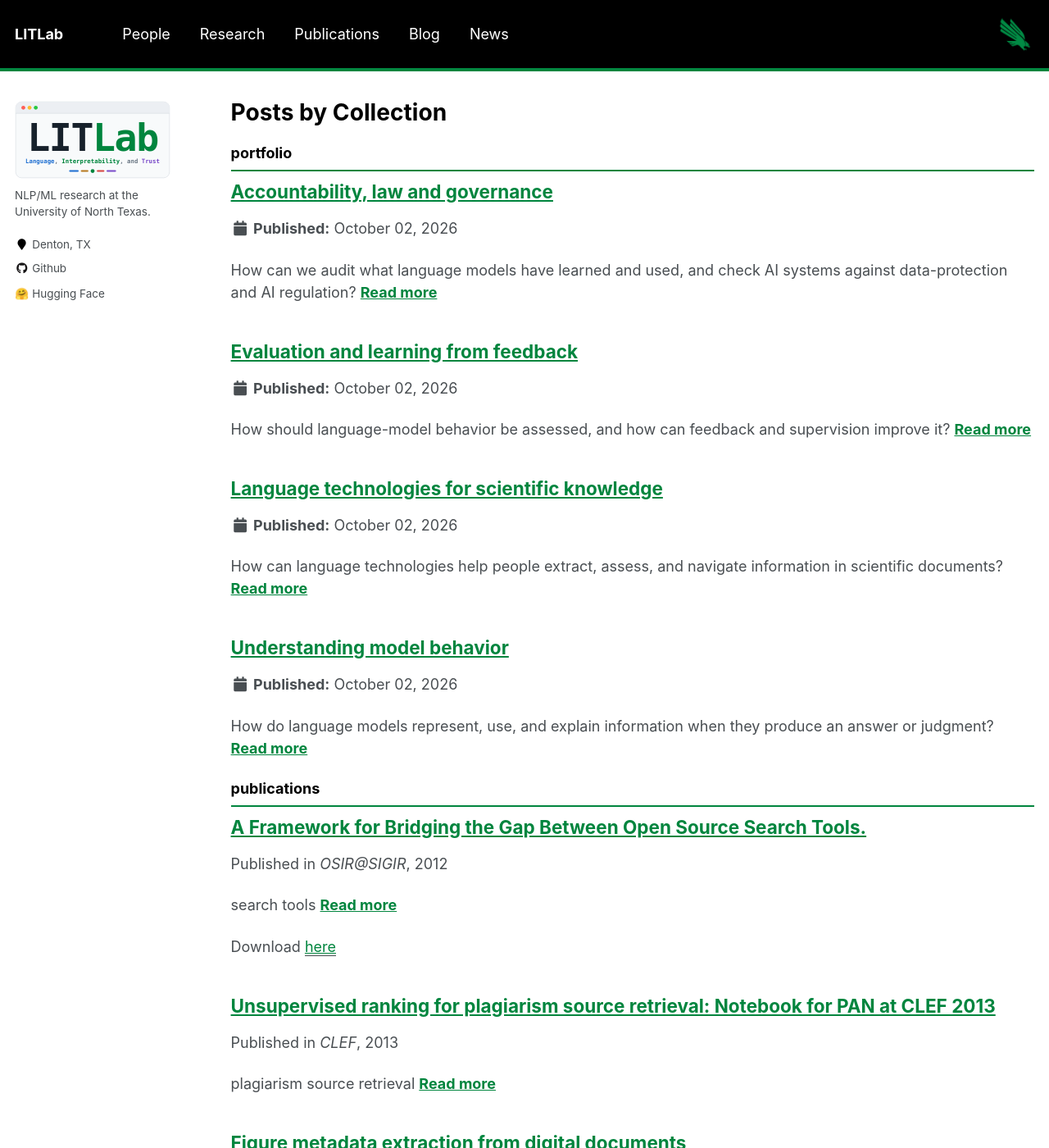
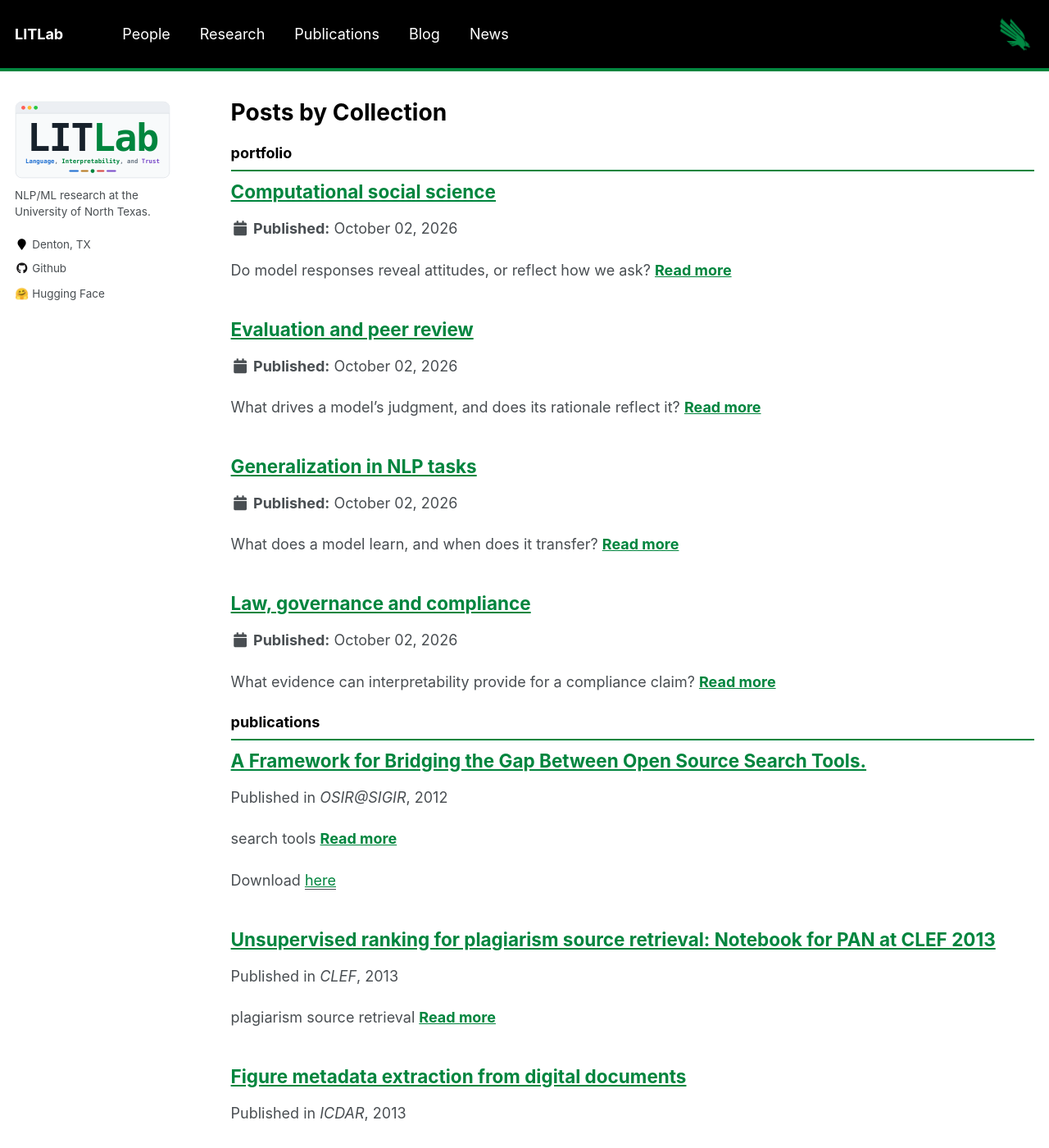
Before and after one commit to thelitlab/thelitlab.github.io, a Jekyll site: the page built from _pages/collection-archive.html, in a window 1280 px wide and 1400 px high. Shown: the whole window at 82% size. Built offline with Jekyll 4.4.1, drawn with Linux system fonts in a browser that asks for light colours; part of the change alters nothing that is shown.

Commit message:
Research pages: four problem areas around interpretability, matching the figure
- evaluation and peer review; generalization in NLP tasks;
  computational social science; law, governance and compliance
- Research intro now centres interpretability
- fix 'interbal' typo in the overview figure

Co-Authored-By: Claude Opus 5.5 <noreply@anthropic.com>

```diff
--- a/_pages/research.html
+++ b/_pages/research.html
@@ -5,7 +5,9 @@ permalink: /research/
 author_profile: true
 ---
 
-We organize our work around four connected questions: how models use information, how their outputs should be evaluated, how evidence can guide better language technologies, and how AI systems can be held accountable. The areas below are broad research directions rather than separate silos.
+<p>Interpretability is the common thread of our work: we study what language models encode and use, and why. This includes whether <a href="https://direct.mit.edu/coli/article/doi/10.1162/COLI.a.621/136361/Evaluation-Framework-for-Highlight-Explanations-of">highlight explanations reveal how models use their context</a> and <a href="https://arxiv.org/abs/2310.13506">how interactions between parts of the input drive a prediction</a>.</p>
+
+<p>We bring these methods to four problem areas, each connected to the others through interpretability.</p>
 
 {% comment %}Each research area is a file in _portfolio/.{% endcomment %}
 {% include base_path %}
--- a/_portfolio/accountability-and-governance.md
+++ /dev/null
@@ -1,12 +0,0 @@
----
-title: "Accountability, law and governance"
-excerpt: "How can we audit what language models have learned and used, and check AI systems against data-protection and AI regulation?"
-collection: portfolio
-order: 4
----
-
-Laws such as the GDPR and the EU AI Act place obligations on how AI systems are built and deployed, but checking a model against those obligations is an open technical problem. We bring interpretability and evaluation methods to questions of accountability: auditing what a model has learned and relies on, and turning legal requirements into evidence that can be measured.
-
-This work is a collaboration with Supreeth Shastri's Lawful Computing Lab at UNT, which works at the intersection of computer systems and law.
-
-<!-- TODO: add links to published papers and Supreeth's lab page; keep unfunded proposal details off the public site. -->
--- /dev/null
+++ b/_portfolio/computational-social-science.md
@@ -0,0 +1,12 @@
+---
+title: "Computational social science"
+excerpt: "Do model responses reveal attitudes, or reflect how we ask?"
+collection: portfolio
+order: 3
+---
+
+Researchers increasingly give language models the questionnaires and survey instruments designed for people, and read the answers as evidence of a model's opinions or biases. We ask whether such instruments are valid and reliable for models: do the responses reflect a stable internal stance, or the wording and format of the question?
+
+Our work includes [a factor analysis of the Political Compass Test for LLMs](https://aclanthology.org/2025.ijcnlp-short.25/), which examines what this widely used instrument actually measures, and [quantifying gender bias towards politicians in cross-lingual language models](https://journals.plos.org/plosone/article?id=10.1371/journal.pone.0277640).
+
+**Keywords:** instrument validity · model internal stance · social and political bias
--- a/_portfolio/evaluation-and-learning.md
+++ /dev/null
@@ -1,8 +0,0 @@
----
-title: "Evaluation and learning from feedback"
-excerpt: "How should language-model behavior be assessed, and how can feedback and supervision improve it?"
-collection: portfolio
-order: 2
----
-
-We develop datasets and methods for evaluating language-model outputs with human preferences, rubrics, and model-based judges. We study [long-form question answering](https://aclanthology.org/2026.lrec-1.425/), [student response assessment](https://aclanthology.org/2026.lrec-1.368/), [evaluative reasoning, and the extent to which generated rationales support or merely accompany a judgment](WIP).
--- /dev/null
+++ b/_portfolio/evaluation-and-peer-review.md
@@ -0,0 +1,14 @@
+---
+title: "Evaluation and peer review"
+excerpt: "What drives a model's judgment, and does its rationale reflect it?"
+collection: portfolio
+order: 1
+---
+
+Language models are increasingly used as evaluators: they grade answers, assess student responses, and are proposed as aids for reviewing scientific papers. We study whether these judgments align with human ones, whether the rationale a model gives actually reflects what drove its decision, and how reliable evaluation is, both by models and by people.
+
+We build large-scale resources for this, such as [LFQA-HP-1M](https://aclanthology.org/2026.lrec-1.425/), a human-preference dataset for long-form question answering, and [S-GRADES](https://aclanthology.org/2026.lrec-1.368/), which studies how student-response assessment generalizes across evaluative settings.
+
+On the scholarly side, we look at how research is assessed: [the reproducibility of published work](https://dl.acm.org/doi/abs/10.1145/3627673.3679831), [generating and extracting the limitations of scientific papers](https://arxiv.org/pdf/2505.18207), and [predicting scholarly impact](https://aclanthology.org/2025.sdp-1.11/).
+
+**Keywords:** alignment with human judgment · reasoning faithfulness · peer review reliability
--- /dev/null
+++ b/_portfolio/generalization.md
@@ -0,0 +1,12 @@
+---
+title: "Generalization in NLP tasks"
+excerpt: "What does a model learn, and when does it transfer?"
+collection: portfolio
+order: 2
+---
+
+A model that scores well on a benchmark may have learned the task, or a shortcut that happens to work on that benchmark. We study how models behave under domain transfer and adversarial perturbation, and use interpretability methods to find out what they have actually learned and why it does or does not carry over to new data.
+
+Examples include [a multi-dimensional study of how pretrained models generalize on NLI and reading comprehension](https://aclanthology.org/2024.genbench-1.11/) (awarded at GenBench@EMNLP 2024), [when reading-comprehension models understand language and when they rely on shortcuts](https://aclanthology.org/2022.coling-1.8/), and how annotation artifacts affect what probing reveals ([CoNLL 2023](https://arxiv.org/abs/2310.13856), [COLING 2022](https://arxiv.org/pdf/2109.07102.pdf)).
+
+**Keywords:** domain transfer · adversarial perturbation · shortcut learning
--- /dev/null
+++ b/_portfolio/law-governance-compliance.md
@@ -0,0 +1,14 @@
+---
+title: "Law, governance and compliance"
+excerpt: "What evidence can interpretability provide for a compliance claim?"
+collection: portfolio
+order: 4
+---
+
+Laws such as the GDPR and the EU AI Act place obligations on how AI systems are built and how they use data, but showing that a model meets those obligations is an open technical problem. We study how interpretability can supply evidence for compliance claims: auditing what data a model has learned from and relies on, and turning legal requirements into properties that can be checked.
+
+This work is a collaboration with Supreeth Shastri's Lawful Computing Lab at UNT, which works at the intersection of computer systems and law.
+
+**Keywords:** data use audit · verifiable compliance
+
+<!-- TODO: add links to published papers and Supreeth's lab page; keep unfunded proposal details off the public site. -->
--- a/_portfolio/scientific-knowledge.md
+++ /dev/null
@@ -1,10 +0,0 @@
----
-title: "Language technologies for scientific knowledge"
-excerpt: "How can language technologies help people extract, assess, and navigate information in scientific documents?"
-collection: portfolio
-order: 3
----
-
-We build tools and resources for scientific articles, figures, tables, and claims. Our work addresses information extraction, scientific hallucination detection, reproducibility, research limitations, and scholarly impact.
-
-Examples include [extracting information from scientific figures](https://dl.acm.org/doi/pdf/10.1145/2928294.2928305), [understanding reproducibility in scientific articles](https://dl.acm.org/doi/pdf/10.1145/3627673.3679831), [generating limitations of scientific papers](https://arxiv.org/pdf/2505.18207), and [predicting scholarly impact](https://aclanthology.org/2025.sdp-1.11/).
--- a/_portfolio/understanding-model-behavior.md
+++ /dev/null
@@ -1,10 +0,0 @@
----
-title: "Understanding model behavior"
-excerpt: "How do language models represent, use, and explain information when they produce an answer or judgment?"
-collection: portfolio
-order: 1
----
-
-We study what language models encode and use when they answer questions, assess responses, or generate explanations. Our work examines representations, reasoning, context utilization, feature interactions, and the relationship between an explanation and the computation that produced a decision.
-
-Representative topics include [reasoning abilities](https://aclanthology.org/2022.coling-1.8/), [model bias](https://journals.plos.org/plosone/article?id=10.1371/journal.pone.0277640), and whether [highlight explanations reveal context utilization](https://direct.mit.edu/coli/article/doi/10.1162/COLI.a.621/136361/Evaluation-Framework-for-Highlight-Explanations-of).
```
Also changed, not shown: images/research/overview.svg.
